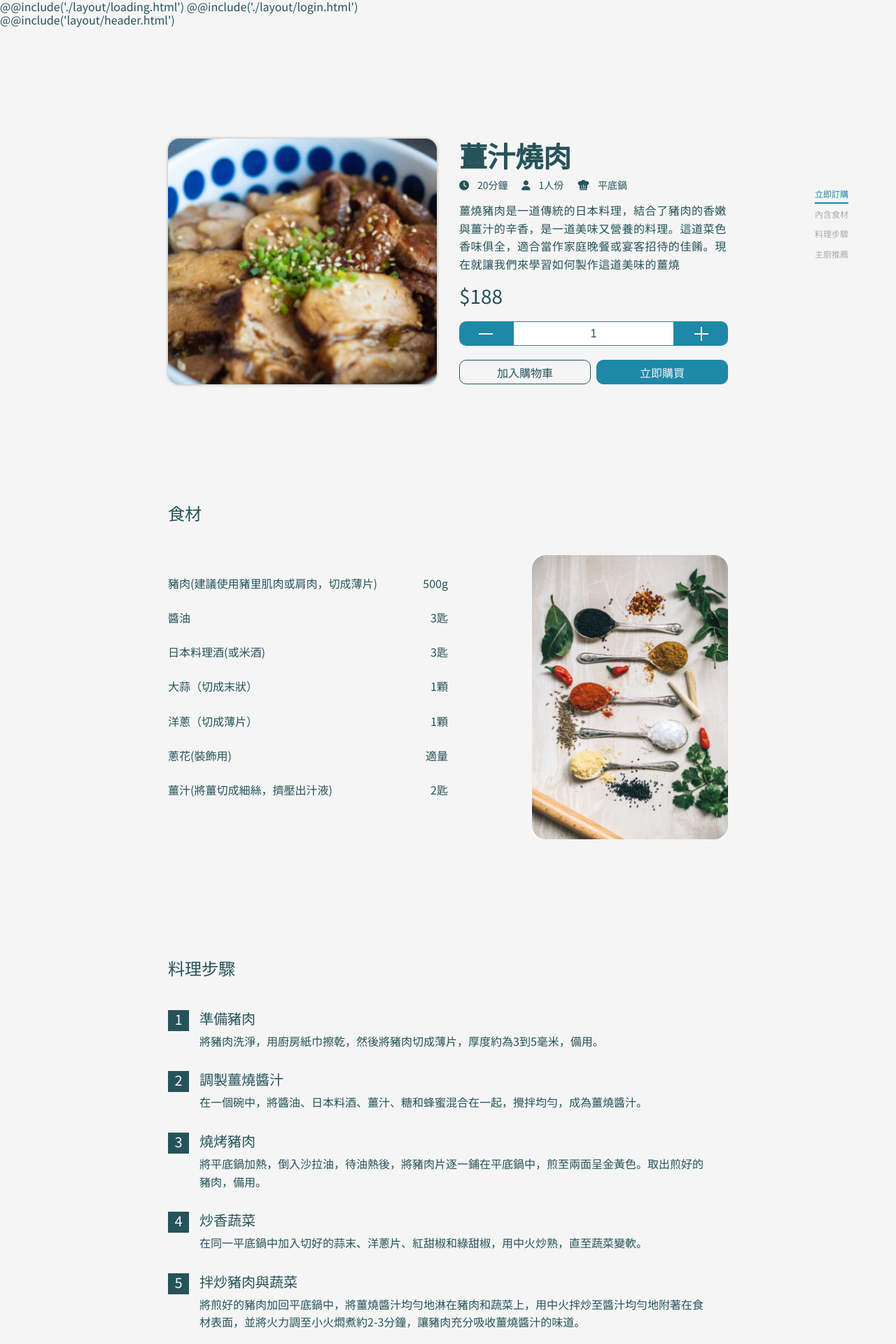
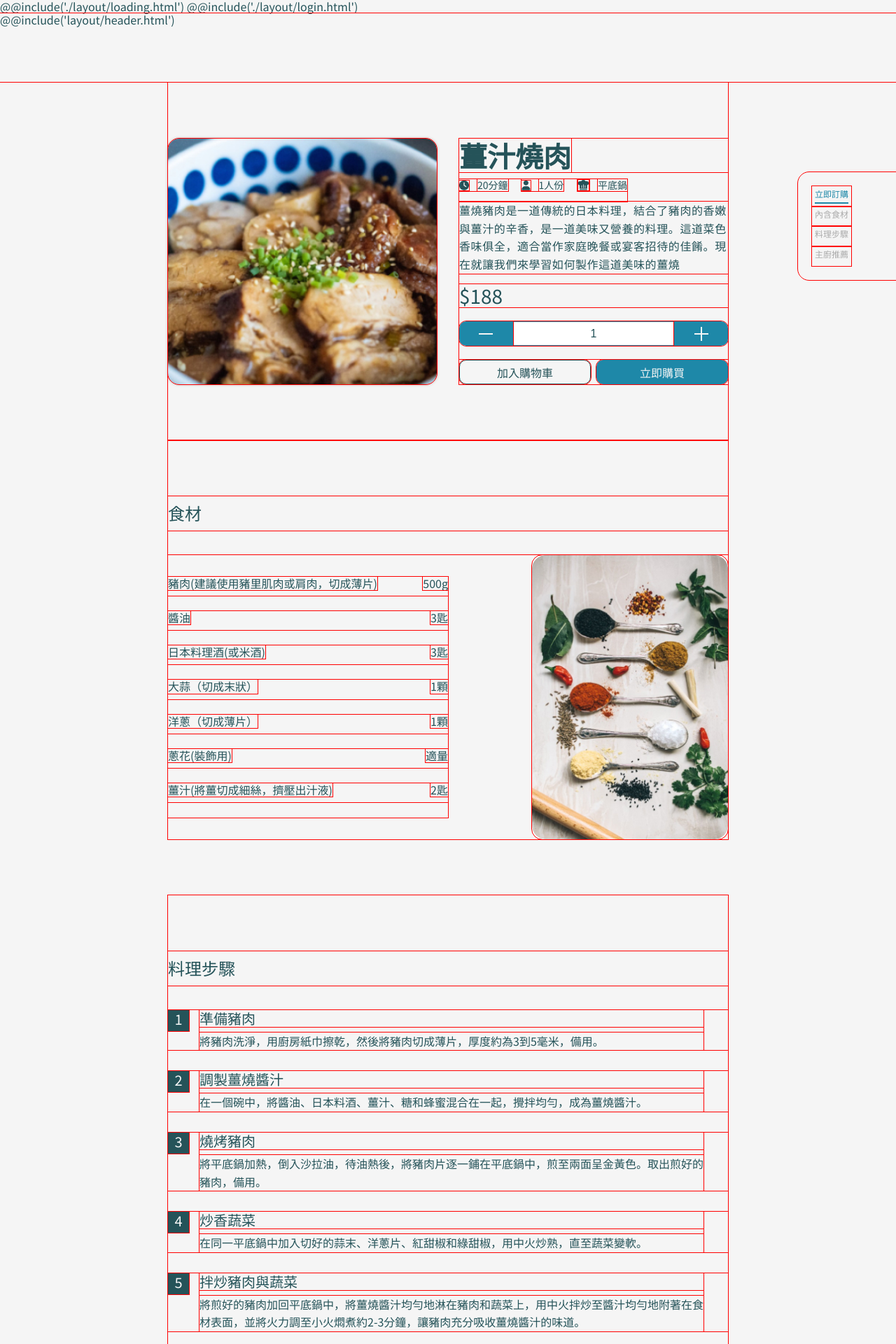
Before and after one commit to Edward8246/Thd102-g1, a PHP site: page /box_info.html?id=1 in a window 1280 px wide. Shown: the top 1920 px of the page at 70% size. Run offline with PHP 8.4, Linux system fonts and the light colour scheme; style sheets or scripts are compiled from the project's sources.

Commit message:
modify box-info scss

```diff
--- a/sass/page/_box-info.scss
+++ b/sass/page/_box-info.scss
@@ -1,7 +1,7 @@
 
 html{
     scroll-behavior: smooth;
-    //*{outline: solid 1px red;}
+    *{outline: solid 1px red;}
 }
 .boxInfo{
     .container{
@@ -262,8 +262,6 @@ html{
             margin-bottom: 80px;
             @include flex(column,space-between,top);
             @include d(820px){
-                flex-direction: column;
-                align-items: start;
                 margin-bottom: 60px;
                 }
             .ingredients_info{
@@ -279,7 +277,7 @@ html{
                 li{
                     @include flex(row,space-between,top);
                     padding-bottom: 8px;
-                   margin-bottom: 22px;
+                margin-bottom: 22px;
                     @include d(820px){
                         border-bottom: 1px solid #d5d5d5;
                         }
```
